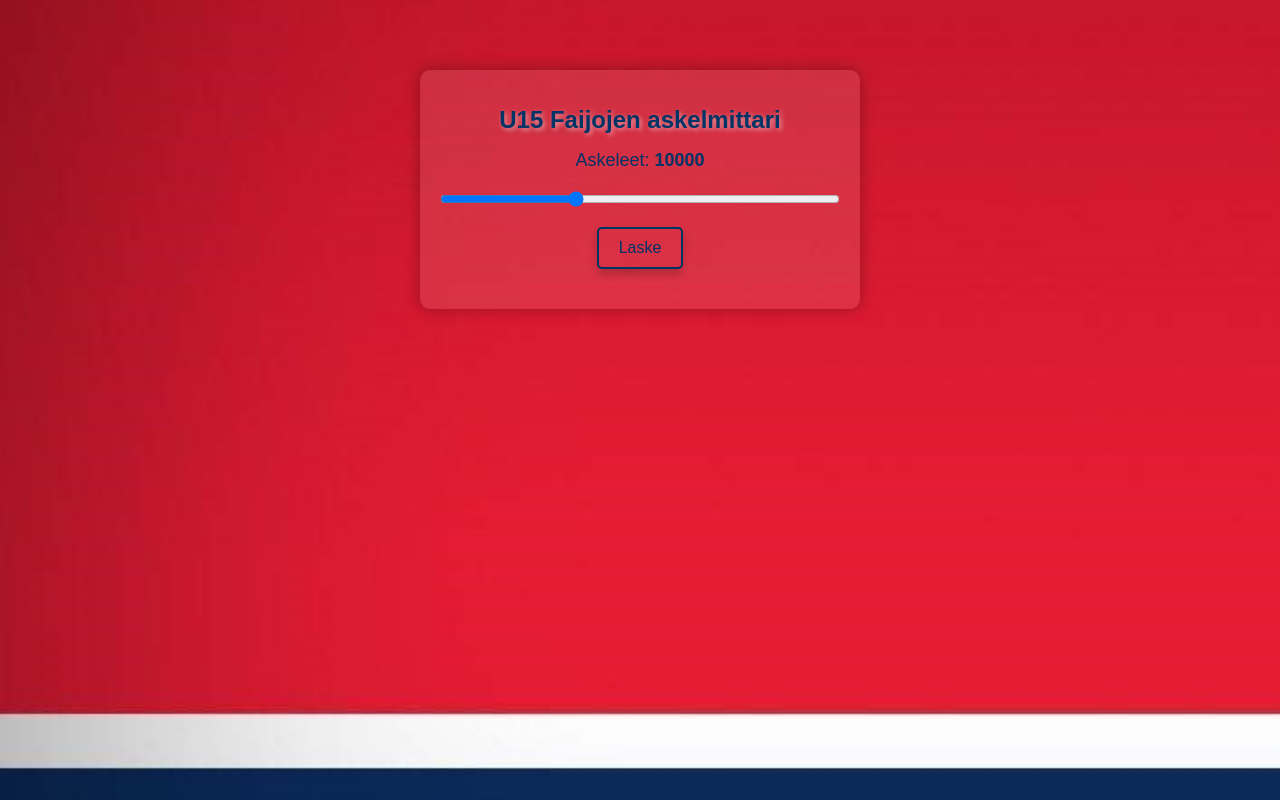
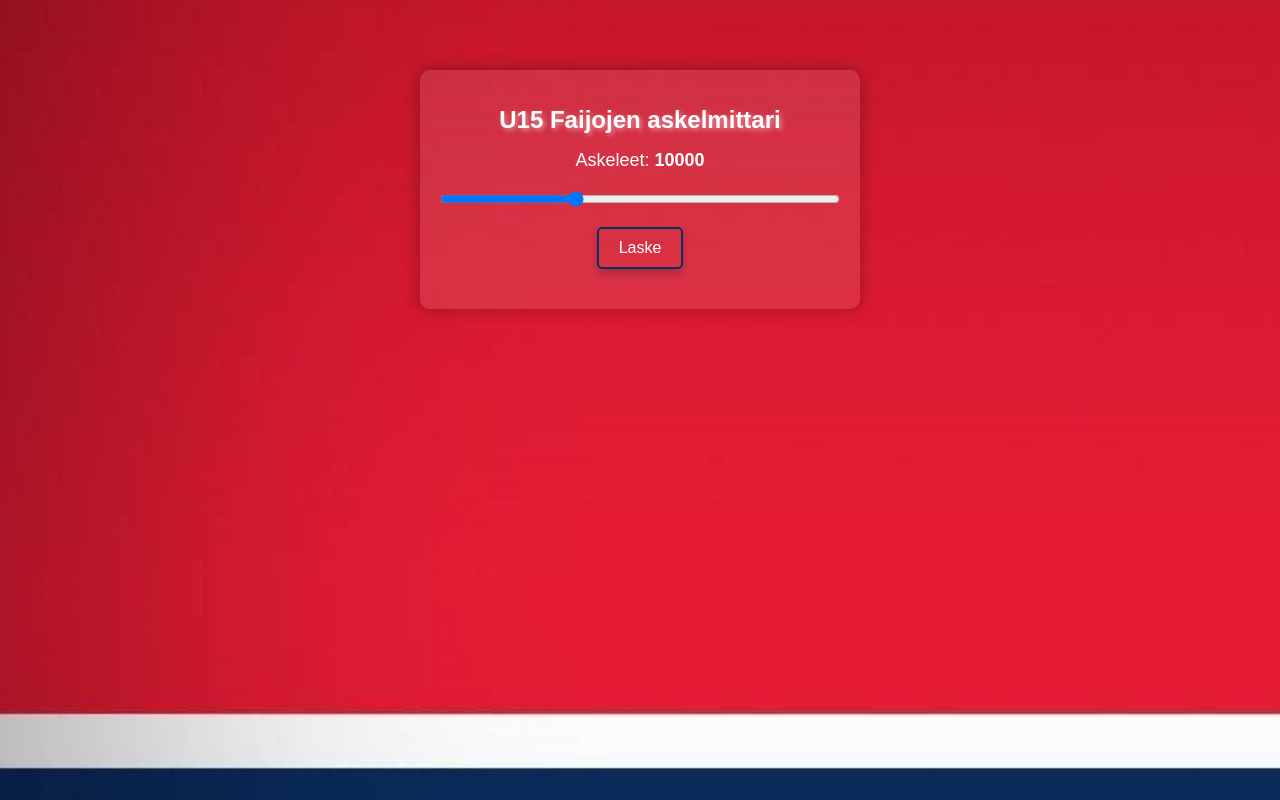
Before and after one commit to jarviset/Laskuri, a plain HTML site: page index.html in a window 1280 px wide. Drawn offline with Linux system fonts and the light colour scheme.

Commit message:
Update styles.css

```diff
--- a/styles.css
+++ b/styles.css
@@ -20,13 +20,13 @@
 }
 
 h1 {
-    color: #003366; /* Tummansininen teksti */
+    color: #ffffff; /* Tummansininen teksti */
     font-size: 24px;
     text-shadow: 2px 2px 5px rgba(255, 255, 255, 0.5);
 }
 
 h2 {
-    color: #003366; /* Tummansininen teksti */
+    color: #ffffff; /* Tummansininen teksti */
     font-size: 20px;
     margin-top: 20px;
 }
@@ -38,7 +38,7 @@
 
 label {
     font-size: 18px;
-    color: #003366;
+    color: #ffffff;
 }
 
 #steps-value {
@@ -48,7 +48,7 @@
 button {
     padding: 10px 20px;
     background-color: transparent; /* Läpinäkyvä tausta */
-    color: #003366; /* Sininen teksti */
+    color: #ffffff; /* Sininen teksti */
     border: 2px solid #003366; /* Siniset reunaviivat */
     border-radius: 5px;
     cursor: pointer;
```
